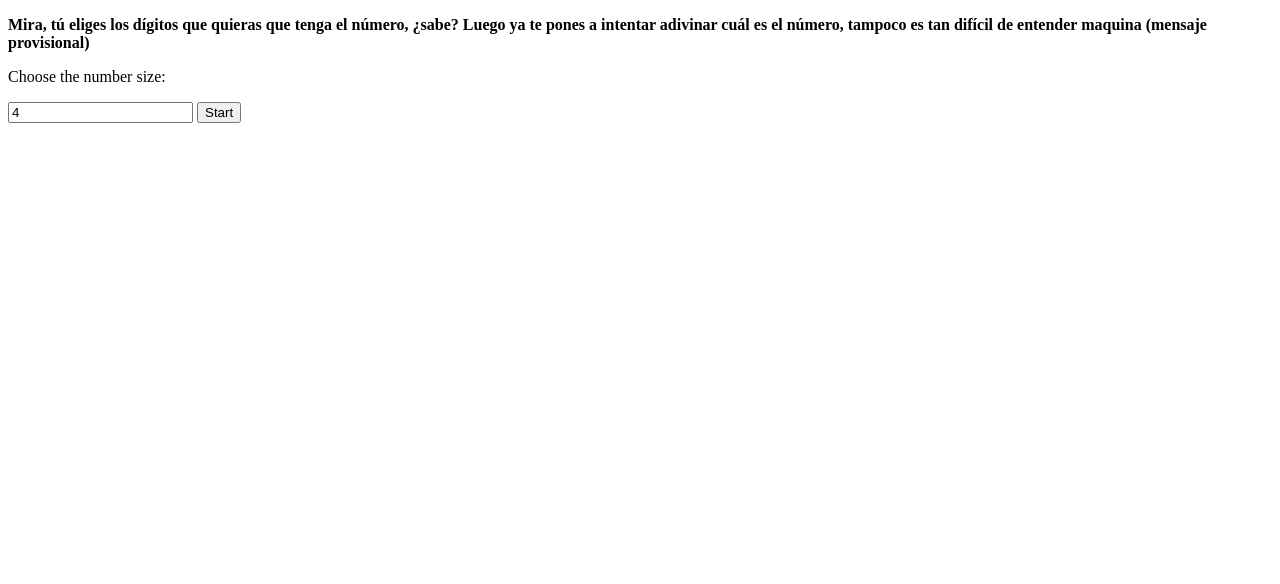
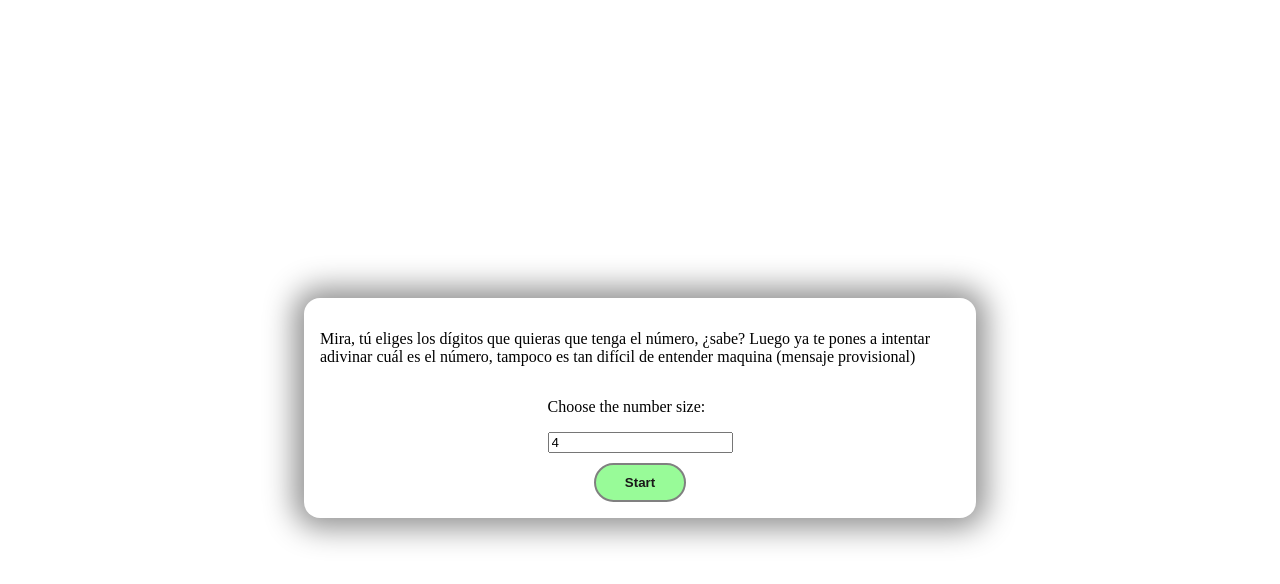
Before and after one commit to GersanCabo/GuessNumber, a plain HTML site: page index.html in a window 1280 px wide. Drawn offline with Linux system fonts and the light colour scheme.

Commit message:
retoques esteticos

```diff
--- a/index.html
+++ b/index.html
@@ -8,28 +8,26 @@
     <title>GuessNumber</title>
 </head>
 <body>
-    <div id="initial-menu">
+    <div id="initial-menu" class="menu">
         <p>
-            <b>Mira, tú eliges los dígitos que quieras que tenga el número, ¿sabe?
+            Mira, tú eliges los dígitos que quieras que tenga el número, ¿sabe?
             Luego ya te pones a intentar adivinar cuál es el número, tampoco es
-            tan difícil de entender maquina (mensaje provisional)</b>
+            tan difícil de entender maquina (mensaje provisional)
         </p>
-        <p>Choose the number size: </p>
-        <p>
+        <div class="input-number">
+            <p>Choose the number size: </p>
             <input type="number" id="number-size" value="4" min="1">
-            <button id="button-number-size">Start</button>
-        </p>
+            <button id="button-number-size" class="btn-prs">Start</button>
+        </div>
     </div>
-    <div id="game-ui" style="display: none;">
+    <div id="game-ui" class="menu" style="display: none;">
         <p>
             Try a number (<span id="num-of-digits"></span> digits):
         </p>
-        <p>
-            <input type="number" id="number-attempt">
-            <button id="button-check-number">Try</button>
-        </p>
+        <input type="number" id="number-attempt">
+        <button id="button-check-number" class="btn-prs">Try</button>
         <div id="history-attempts"></div>
-        <button id="button-restart-game">Restart</button>
+        <button id="button-restart-game" class="btn-prs restart">Restart</button>
     </div>
 </body>
 </html>
--- a/script.js
+++ b/script.js
@@ -81,7 +81,7 @@ function StartGame() {
         SaveCookie("attempts_history","")
         //Save cookies end
         document.getElementById("initial-menu").style.display = "none";
-        document.getElementById("game-ui").style.display = "block";
+        document.getElementById("game-ui").style.display = "flex";
         document.getElementById("num-of-digits").innerHTML = number_size;
     } else {
         alert("Invalid number!!");
@@ -165,7 +165,7 @@ function FinishGame() {
     RemoveCookie("correct_number");
     RemoveCookie("attempts");
     RemoveCookie("attempts_history")
-    document.getElementById("initial-menu").style.display = "block";
+    document.getElementById("initial-menu").style.display = "flex";
     document.getElementById("game-ui").style.display = "none";
     document.getElementById("history-attempts").innerHTML = "";
 }
--- a/style.css
+++ b/style.css
@@ -0,0 +1,39 @@
+html {
+    height: 100%;
+}
+
+body {
+    display: flex;
+    justify-content: center;
+    align-items: center;
+    height: 100%;
+}
+
+.menu {
+    width: 80vh;
+    height: fit-content;
+    padding: 2vh;
+    display: flex;
+    align-items: center;
+    flex-direction: column;
+    border-radius: 2vh;
+    box-shadow: 0px 0px 30px 10px rgba(0, 0, 0, 0.438);
+}
+
+.btn-prs {
+    display: block;
+    width: 50%;
+    margin: auto;
+    margin-top: 10px;
+    background: palegreen;
+    color: rgb(26, 24, 24);
+    font-weight: bold;
+    border: solid 2px gray;
+    box-shadow: ;
+    padding: 10px;
+    border-radius: 10vh;
+}
+
+.restart {
+    background-color: palevioletred;
+}
```
